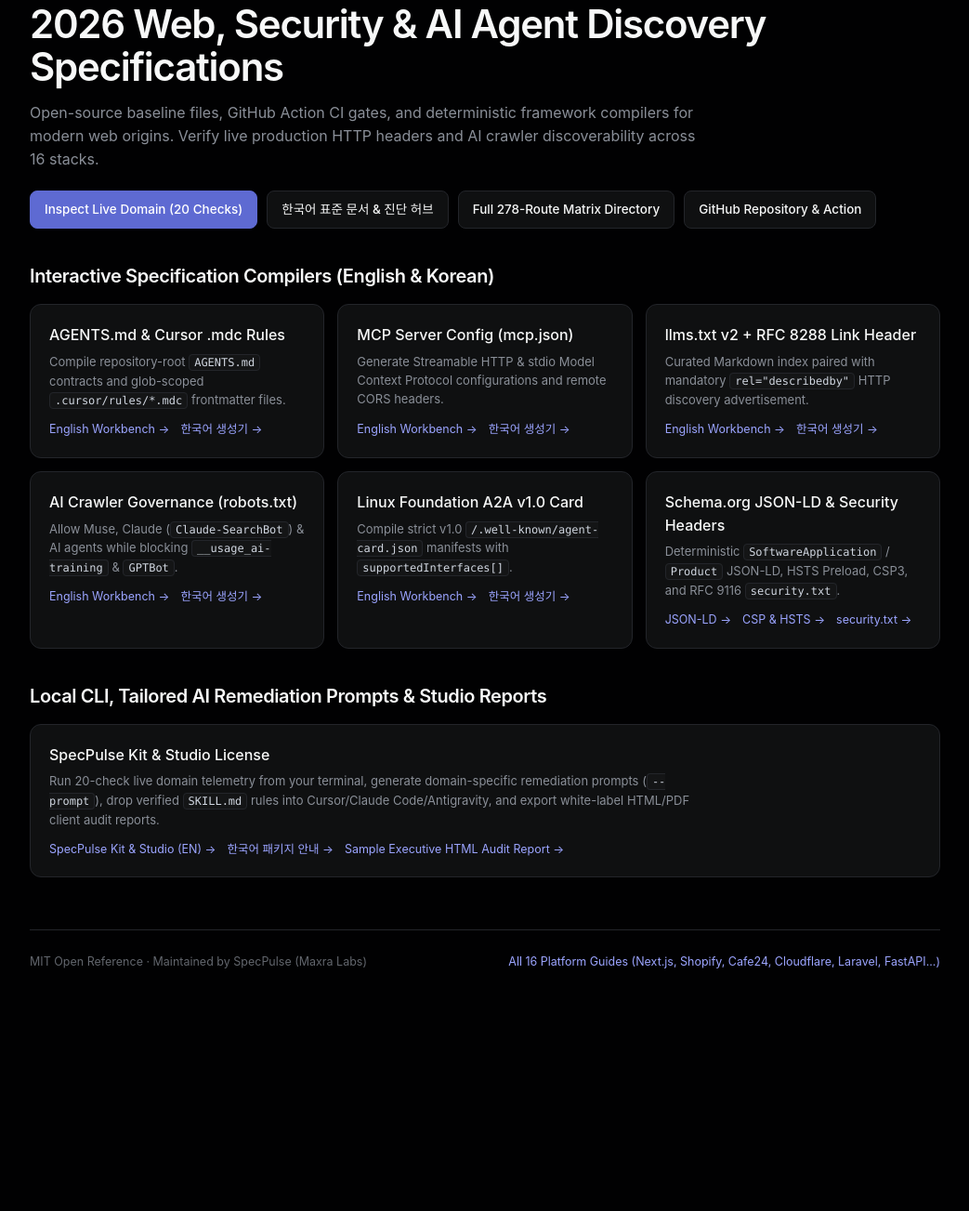
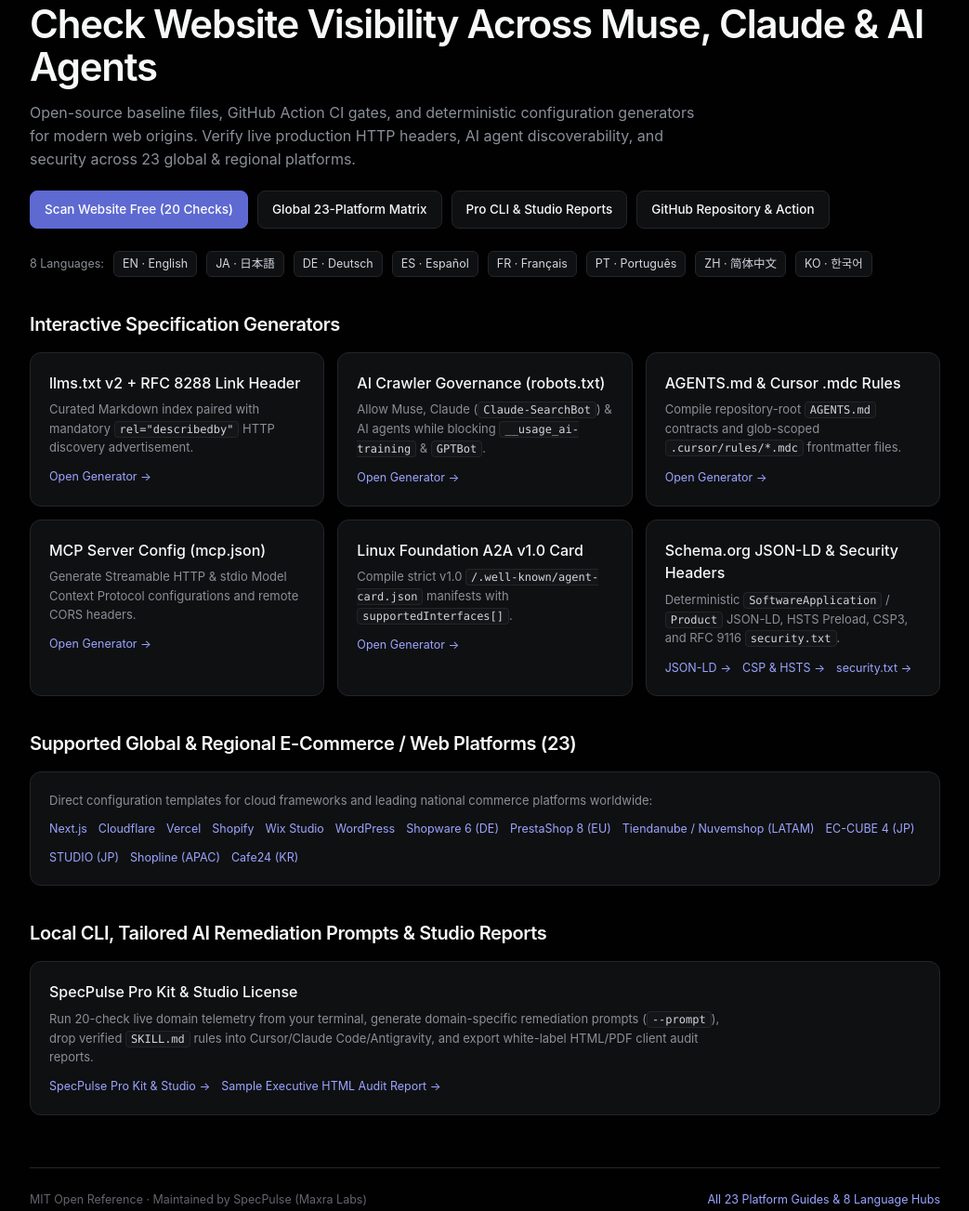
Before and after one commit to maxra/web-specs-2026, a plain HTML site: page docs/index.html in a window 1280 px wide. Shown: the part 74-1377 px from the top of the page at 93% size, without its empty margins (118-1161 px from the left). Before the commit the page ends 1198 px from the top, so only its background shows below. Drawn offline with Linux system fonts and the light colour scheme.

Commit message:
feat: global 8-language hubs & 23 regional commerce platforms (v2.3)

```diff
--- a/docs/index.html
+++ b/docs/index.html
@@ -3,8 +3,8 @@
 <head>
   <meta charset="utf-8" />
   <meta name="viewport" content="width=device-width, initial-scale=1" />
-  <title>2026 Web, Security &amp; AI Agent Discovery Specifications — Open Reference</title>
-  <meta name="description" content="Open-source reference guide, GitHub Action, and interactive workbench links for llms.txt v2 (RFC 8288), AGENTS.md, Cursor .mdc, MCP server json, Linux Foundation A2A v1.0, and HTTP security headers." />
+  <title>2026 Web, Security &amp; AI Agent Visibility Specifications — Open Reference</title>
+  <meta name="description" content="Open-source reference guide, GitHub Action, and interactive generators verifying visibility across Muse, Claude, and AI agents for 23 global &amp; regional web platforms in 8 languages." />
   <link rel="canonical" href="https://maxra.github.io/web-specs-2026/" />
   <style>
     :root { color-scheme: dark; }
@@ -18,20 +18,22 @@
     .eyebrow { font-size: 12px; text-transform: uppercase; letter-spacing: 0.05em; color: #8a8f98; margin-bottom: 10px; }
     h1 { font-size: clamp(28px, 4vw, 42px); font-weight: 600; letter-spacing: -0.03em; line-height: 1.1; margin: 0 0 14px; }
     h2 { font-size: 20px; font-weight: 600; letter-spacing: -0.02em; margin: 36px 0 14px; }
-    p { color: #8a8f98; margin: 0 0 18px; max-width: 720px; }
+    p { color: #8a8f98; margin: 0 0 18px; max-width: 740px; }
     a { color: #9ba4ff; text-decoration: none; }
     a:hover { text-decoration: underline; color: #fff; }
-    .btn-row { display: flex; gap: 10px; flex-wrap: wrap; margin: 22px 0 36px; }
+    .btn-row { display: flex; gap: 10px; flex-wrap: wrap; margin: 22px 0 24px; }
     .btn {
       display: inline-flex; align-items: center; padding: 9px 15px; border-radius: 8px;
       font-size: 13.5px; font-weight: 500; border: 1px solid #23252a; background: #0f1011; color: #f7f8f8;
     }
     .btn-primary { background: #5e6ad2; border-color: #5e6ad2; color: #fff; }
+    .lang-bar { display: flex; gap: 10px; flex-wrap: wrap; margin-bottom: 36px; font-size: 12.5px; color: #8a8f98; align-items: center; }
+    .lang-pill { padding: 3px 9px; border-radius: 6px; border: 1px solid #23252a; background: #0f1011; color: #d0d6e0; }
     .grid { display: grid; grid-template-columns: repeat(auto-fit, minmax(290px, 1fr)); gap: 14px; }
     .card { background: #0f1011; border: 1px solid #23252a; border-radius: 12px; padding: 20px; }
     .card h3 { font-size: 16px; font-weight: 500; margin: 0 0 6px; color: #f7f8f8; }
     .card p { font-size: 13px; margin: 0 0 12px; }
-    .links { display: flex; gap: 12px; font-size: 12.5px; }
+    .links { display: flex; gap: 12px; flex-wrap: wrap; font-size: 12.5px; }
     code { font-family: ui-monospace, SFMono-Regular, Menlo, Consolas, monospace; font-size: 12px; background: #141516; border: 1px solid #23252a; padding: 1px 5px; border-radius: 4px; color: #d0d6e0; }
     footer { margin-top: 56px; padding-top: 24px; border-top: 1px solid #23252a; font-size: 12.5px; color: #62666d; display: flex; justify-content: space-between; flex-wrap: wrap; gap: 12px; }
   </style>
@@ -39,58 +41,65 @@
 <body>
   <div class="wrap">
     <div class="eyebrow">Open Specification Reference · RFC 8288 · IETF AI-Pref · AGENTS.md · MCP · LF A2A v1.0</div>
-    <h1>2026 Web, Security &amp; AI Agent Discovery Specifications</h1>
+    <h1>Check Website Visibility Across Muse, Claude &amp; AI Agents</h1>
     <p>
-      Open-source baseline files, GitHub Action CI gates, and deterministic framework compilers for modern web origins. Verify live production HTTP headers and AI crawler discoverability across 16 stacks.
+      Open-source baseline files, GitHub Action CI gates, and deterministic configuration generators for modern web origins. Verify live production HTTP headers, AI agent discoverability, and security across 23 global &amp; regional platforms.
     </p>
 
     <div class="btn-row">
-      <a class="btn btn-primary" href="https://specpulse.pages.dev/">Inspect Live Domain (20 Checks)</a>
-      <a class="btn" href="https://specpulse.pages.dev/ko/">한국어 표준 문서 &amp; 진단 허브</a>
-      <a class="btn" href="https://specpulse.pages.dev/directory/">Full 278-Route Matrix Directory</a>
+      <a class="btn btn-primary" href="https://specpulse.pages.dev/">Scan Website Free (20 Checks)</a>
+      <a class="btn" href="https://specpulse.pages.dev/directory/">Global 23-Platform Matrix</a>
+      <a class="btn" href="https://specpulse.pages.dev/pro/">Pro CLI &amp; Studio Reports</a>
       <a class="btn" href="https://github.com/maxra/web-specs-2026">GitHub Repository &amp; Action</a>
     </div>
 
-    <h2>Interactive Specification Compilers (English &amp; Korean)</h2>
+    <div class="lang-bar">
+      <span>8 Languages:</span>
+      <a class="lang-pill" href="https://specpulse.pages.dev/">EN · English</a>
+      <a class="lang-pill" href="https://specpulse.pages.dev/ja/">JA · 日本語</a>
+      <a class="lang-pill" href="https://specpulse.pages.dev/de/">DE · Deutsch</a>
+      <a class="lang-pill" href="https://specpulse.pages.dev/es/">ES · Español</a>
+      <a class="lang-pill" href="https://specpulse.pages.dev/fr/">FR · Français</a>
+      <a class="lang-pill" href="https://specpulse.pages.dev/pt/">PT · Português</a>
+      <a class="lang-pill" href="https://specpulse.pages.dev/zh/">ZH · 简体中文</a>
+      <a class="lang-pill" href="https://specpulse.pages.dev/ko/">KO · 한국어</a>
+    </div>
+
+    <h2>Interactive Specification Generators</h2>
     <div class="grid">
+      <div class="card">
+        <h3>llms.txt v2 + RFC 8288 Link Header</h3>
+        <p>Curated Markdown index paired with mandatory <code>rel="describedby"</code> HTTP discovery advertisement.</p>
+        <div class="links">
+          <a href="https://specpulse.pages.dev/tools/llms-txt-v2/">Open Generator &rarr;</a>
+        </div>
+      </div>
+      <div class="card">
+        <h3>AI Crawler Governance (robots.txt)</h3>
+        <p>Allow Muse, Claude (<code>Claude-SearchBot</code>) &amp; AI agents while blocking <code>__usage_ai-training</code> &amp; <code>GPTBot</code>.</p>
+        <div class="links">
+          <a href="https://specpulse.pages.dev/tools/ai-robots-txt/">Open Generator &rarr;</a>
+        </div>
+      </div>
       <div class="card">
         <h3>AGENTS.md &amp; Cursor .mdc Rules</h3>
         <p>Compile repository-root <code>AGENTS.md</code> contracts and glob-scoped <code>.cursor/rules/*.mdc</code> frontmatter files.</p>
         <div class="links">
-          <a href="https://specpulse.pages.dev/tools/agents-md-cursor-rules/">English Workbench &rarr;</a>
-          <a href="https://specpulse.pages.dev/ko/tools/agents-md-cursor-rules/">한국어 생성기 &rarr;</a>
+          <a href="https://specpulse.pages.dev/tools/agents-md-cursor-rules/">Open Generator &rarr;</a>
         </div>
       </div>
       <div class="card">
         <h3>MCP Server Config (mcp.json)</h3>
         <p>Generate Streamable HTTP &amp; stdio Model Context Protocol configurations and remote CORS headers.</p>
         <div class="links">
-          <a href="https://specpulse.pages.dev/tools/mcp-server-manifest/">English Workbench &rarr;</a>
-          <a href="https://specpulse.pages.dev/ko/tools/mcp-server-manifest/">한국어 생성기 &rarr;</a>
-        </div>
-      </div>
-      <div class="card">
-        <h3>llms.txt v2 + RFC 8288 Link Header</h3>
-        <p>Curated Markdown index paired with mandatory <code>rel="describedby"</code> HTTP discovery advertisement.</p>
-        <div class="links">
-          <a href="https://specpulse.pages.dev/tools/llms-txt-v2/">English Workbench &rarr;</a>
-          <a href="https://specpulse.pages.dev/ko/tools/llms-txt-v2/">한국어 생성기 &rarr;</a>
-        </div>
-      </div>
-      <div class="card">
-        <h3>AI Crawler Governance (robots.txt)</h3>
-        <p>Allow Muse, Claude (<code>Claude-SearchBot</code>) &amp; AI agents while blocking <code>__usage_ai-training</code> &amp; <code>GPTBot</code>.</p>
-        <div class="links">
-          <a href="https://specpulse.pages.dev/tools/ai-robots-txt/">English Workbench &rarr;</a>
-          <a href="https://specpulse.pages.dev/ko/tools/ai-robots-txt/">한국어 생성기 &rarr;</a>
+          <a href="https://specpulse.pages.dev/tools/mcp-server-manifest/">Open Generator &rarr;</a>
         </div>
       </div>
       <div class="card">
         <h3>Linux Foundation A2A v1.0 Card</h3>
         <p>Compile strict v1.0 <code>/.well-known/agent-card.json</code> manifests with <code>supportedInterfaces[]</code>.</p>
         <div class="links">
-          <a href="https://specpulse.pages.dev/tools/a2a-agent-card/">English Workbench &rarr;</a>
-          <a href="https://specpulse.pages.dev/ko/tools/a2a-agent-card/">한국어 생성기 &rarr;</a>
+          <a href="https://specpulse.pages.dev/tools/a2a-agent-card/">Open Generator &rarr;</a>
         </div>
       </div>
       <div class="card">
@@ -104,22 +113,43 @@
       </div>
     </div>
 
+    <h2>Supported Global &amp; Regional E-Commerce / Web Platforms (23)</h2>
+    <div class="card" style="margin-bottom: 18px;">
+      <p style="max-width:none; margin-bottom:10px;">
+        Direct configuration templates for cloud frameworks and leading national commerce platforms worldwide:
+      </p>
+      <div class="links">
+        <a href="https://specpulse.pages.dev/tools/llms-txt-v2/nextjs/">Next.js</a>
+        <a href="https://specpulse.pages.dev/tools/llms-txt-v2/cloudflare-pages/">Cloudflare</a>
+        <a href="https://specpulse.pages.dev/tools/llms-txt-v2/vercel/">Vercel</a>
+        <a href="https://specpulse.pages.dev/tools/llms-txt-v2/shopify/">Shopify</a>
+        <a href="https://specpulse.pages.dev/tools/llms-txt-v2/wix/">Wix Studio</a>
+        <a href="https://specpulse.pages.dev/tools/llms-txt-v2/wordpress/">WordPress</a>
+        <a href="https://specpulse.pages.dev/tools/llms-txt-v2/shopware/">Shopware 6 (DE)</a>
+        <a href="https://specpulse.pages.dev/tools/llms-txt-v2/prestashop/">PrestaShop 8 (EU)</a>
+        <a href="https://specpulse.pages.dev/tools/llms-txt-v2/tiendanube/">Tiendanube / Nuvemshop (LATAM)</a>
+        <a href="https://specpulse.pages.dev/tools/llms-txt-v2/eccube/">EC-CUBE 4 (JP)</a>
+        <a href="https://specpulse.pages.dev/tools/llms-txt-v2/studio-jp/">STUDIO (JP)</a>
+        <a href="https://specpulse.pages.dev/tools/llms-txt-v2/shopline/">Shopline (APAC)</a>
+        <a href="https://specpulse.pages.dev/tools/llms-txt-v2/cafe24/">Cafe24 (KR)</a>
+      </div>
+    </div>
+
     <h2>Local CLI, Tailored AI Remediation Prompts &amp; Studio Reports</h2>
     <div class="card">
-      <h3>SpecPulse Kit &amp; Studio License</h3>
+      <h3>SpecPulse Pro Kit &amp; Studio License</h3>
       <p>
         Run 20-check live domain telemetry from your terminal, generate domain-specific remediation prompts (<code>--prompt</code>), drop verified <code>SKILL.md</code> rules into Cursor/Claude Code/Antigravity, and export white-label HTML/PDF client audit reports.
       </p>
       <div class="links">
-        <a href="https://specpulse.pages.dev/pro/">SpecPulse Kit &amp; Studio (EN) &rarr;</a>
-        <a href="https://specpulse.pages.dev/ko/pro/">한국어 패키지 안내 &rarr;</a>
+        <a href="https://specpulse.pages.dev/pro/">SpecPulse Pro Kit &amp; Studio &rarr;</a>
         <a href="https://specpulse.pages.dev/sample-audit-report.html">Sample Executive HTML Audit Report &rarr;</a>
       </div>
     </div>
 
     <footer>
       <span>MIT Open Reference · Maintained by SpecPulse (Maxra Labs)</span>
-      <span><a href="https://specpulse.pages.dev/directory/">All 16 Platform Guides (Next.js, Shopify, Cafe24, Cloudflare, Laravel, FastAPI...)</a></span>
+      <span><a href="https://specpulse.pages.dev/directory/">All 23 Platform Guides &amp; 8 Language Hubs</a></span>
     </footer>
   </div>
 </body>
```
Also changed, not shown: README.md.
